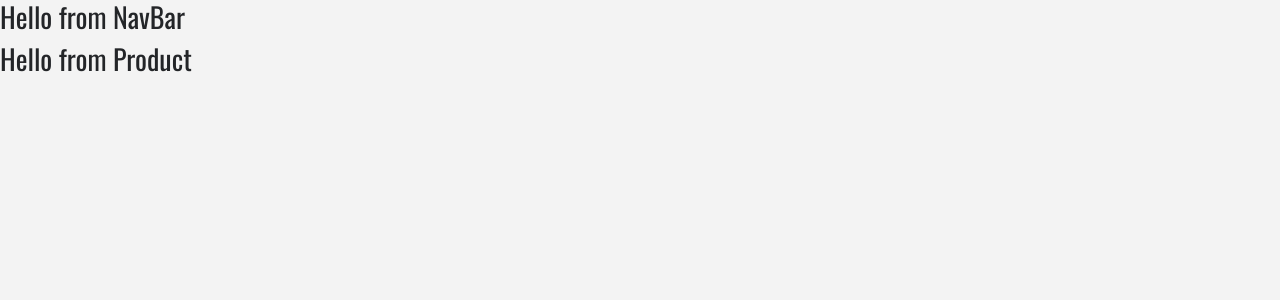
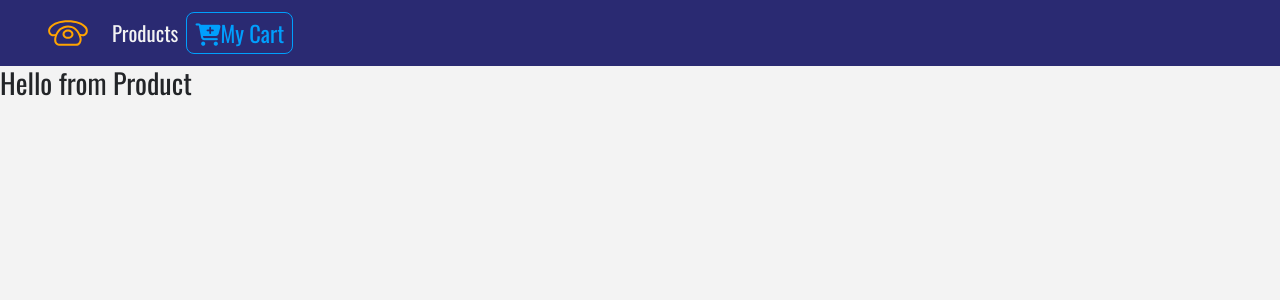
Before and after one commit to olegaposh/store, a React (Create React App) app: page / in a window 1280 px wide. Shown: the top 300 px of the page. Built offline with nearby package versions, Linux system fonts and the light colour scheme.

Commit message:
added styled componenets

```diff
--- a/package.json
+++ b/package.json
@@ -11,6 +11,7 @@
     "react-dom": "^17.0.2",
     "react-router-dom": "^5.2.0",
     "react-scripts": "4.0.3",
+    "styled-components": "^5.3.0",
     "web-vitals": "^1.1.2"
   },
   "scripts": {
--- /dev/null
+++ b/src/components/Button.js
@@ -0,0 +1,24 @@
+import styled from 'styled-components'
+
+
+
+export const ButtonContainer = styled.button`
+
+text-transform:capitalize;
+font-size: 1.4rem;
+background: transparent;
+border: 0.05rem solid var(--lightBlue);
+color: var(--lightBlue);
+border-radius: 0.5rem;
+padding: 0.2rem 0.5rem;
+cursor: pointer;
+margin: 0.2rem 0.5 rem 0.2rem 0;
+transition: all 0.5s ease-in-out;
+&:hover{
+    background: var(--lightBlue);
+    color: var(--mainBlue);
+}
+&:focus{
+    outline:none;
+}
+`;
--- a/src/components/NavBar.js
+++ b/src/components/NavBar.js
@@ -1,14 +1,50 @@
 import React from 'react'
+import { Link } from 'react-router-dom'
+import logo from '../logo.svg'
+import styled from 'styled-components'
+import {ButtonContainer} from './Button'
 
 
 const NavBar = () => {
 
     return (
-        <div>
-        <h3>Hello from NavBar</h3>
-        </div>
+        <NavWrapper className="navbar navbar-expand-sm navbar-dark px-sm-5">
+            {/* https://www.iconfinder.com/icons/1243689/call_phone_icon
+Creative Commons (Attribution 3.0 Unported);
+https://www.iconfinder.com/Makoto_msk  */}
+            <Link to='/'>
+                <img src={logo} alt="store" className="navbar-brand" />
+            </Link>
+            <ul className="navbar-nav align-items-center">
+                <li className="nav-item ml-5">
+                    <Link to="/" className="nav-link">
+                        products
+                    </Link>
+                </li>
+            </ul>
+            <Link to="/cart" className="ml-auto">
+                <ButtonContainer>
+
+                    <span className="justify-content-end">
+                        <i className="fas fa-cart-plus" />
+                    </span>
+                    my cart
+                </ButtonContainer>
+            </Link>
+        </NavWrapper>
     )
 }
 
+const NavWrapper = styled.nav`
+
+    background: var(--mainBlue);
+    .nav-link{
+        color: var(--mainWhite)!important;
+        font-size:1.3rem;
+        text-transform: capitalize;
+    }
+
+`;
+
 
 export default NavBar;
```
Also changed, not shown: 1 other file (tests, documents, lock files or other folders).
